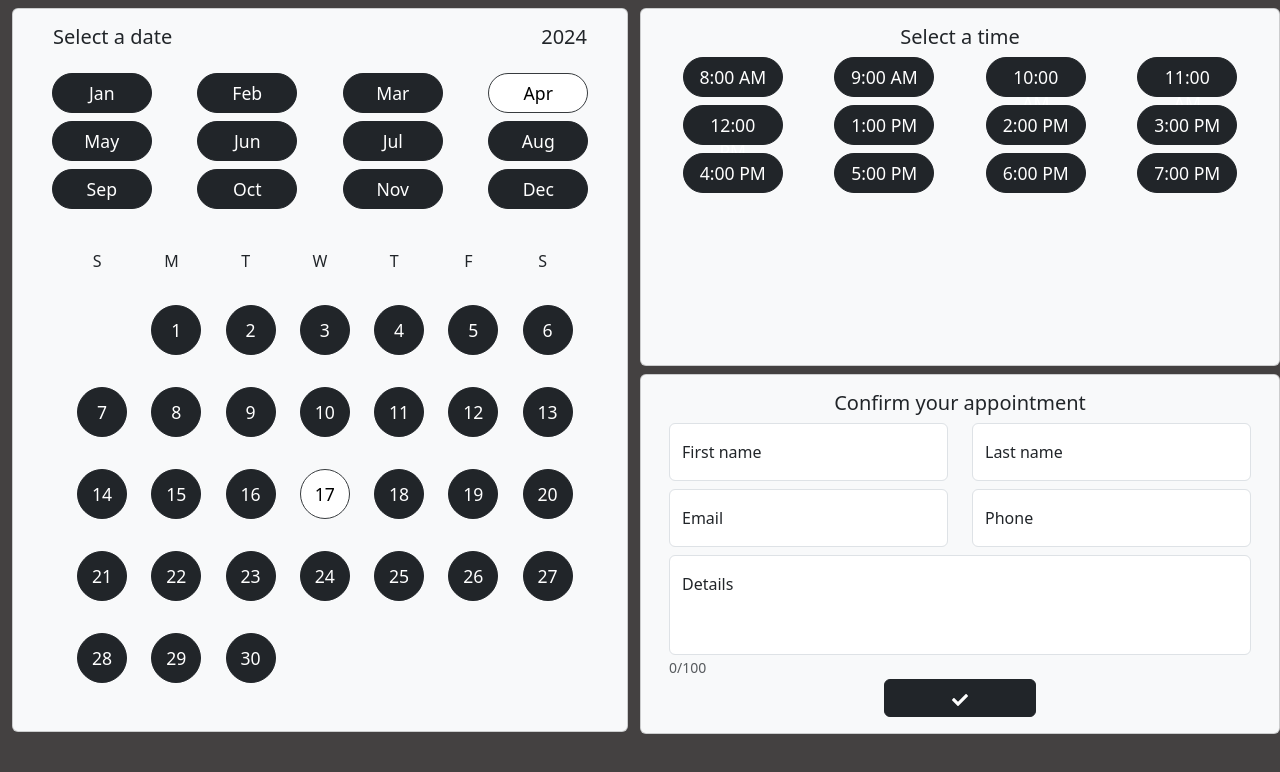
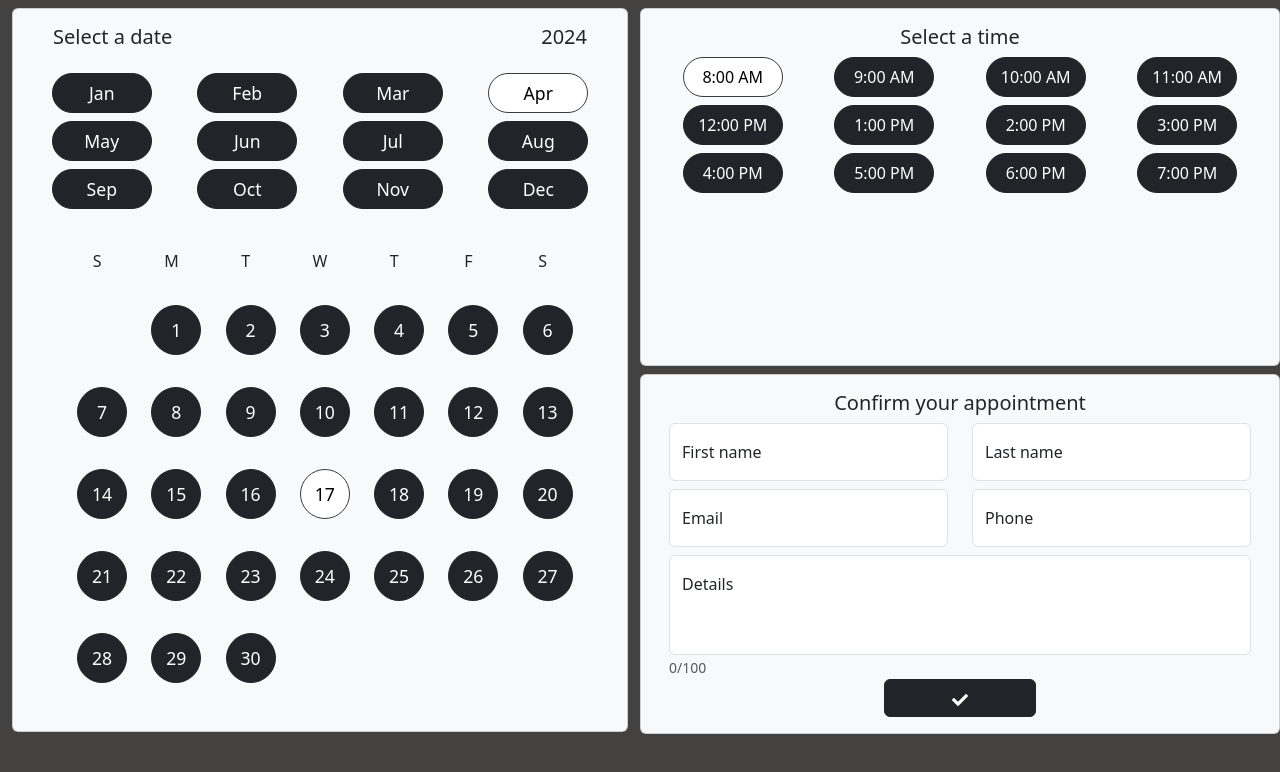
Before and after one commit to Booking-Management-System-App/booking-management-frontend, a React (Vite) app: page / in a window 1280 px wide. Shown: the top 772 px of the page. Built offline with nearby package versions, Linux system fonts and the light colour scheme.

Commit message:
Update time button state functionality + styling

```diff
--- a/src/components/TimeSelection.jsx
+++ b/src/components/TimeSelection.jsx
@@ -1,4 +1,4 @@
-//import { useState, useEffect } from 'react';
+import { useState } from 'react';
 //import api from '../api/axiosConfig';
 import '../styles/timeSelection.css';
 
@@ -8,6 +8,8 @@ import Button from 'react-bootstrap/Button';
 import Card from 'react-bootstrap/Card';
 
 function TimeSelection() {
+
+  const [selectedTime, setSelectedTime] = useState(0);
 
   const times = [
     "8:00 AM",
@@ -26,7 +28,7 @@ function TimeSelection() {
 
   return (
     <>
-      <Card bg="light" text="dark" className="dateSelectionCard mt-2">
+      <Card bg="light" text="dark" className="timeSelectionCard mt-2">
         <Card.Body>
           <Card.Title className="text-center">Select a time</Card.Title>
           <Row className="justify-content-center">
@@ -35,7 +37,8 @@ function TimeSelection() {
                   <Button
                     variant="dark"
                     text="light"
-                    className="monthButton"
+                    className={selectedTime === idx ? "timeButton active" : "timeButton"}
+                    onClick={() => setSelectedTime(idx)}
                   >
                     {time}
                   </Button>
--- a/src/styles/timeSelection.css
+++ b/src/styles/timeSelection.css
@@ -0,0 +1,15 @@
+.timeSelectionCard {
+  background-color: #D4E0E8;
+}
+
+.timeButton {
+    font-size: 1rem !important;
+    border-radius: 20px !important;
+    width: 100px;
+    height: 40px;
+}
+
+.timeButton.active {
+    background-color: white !important;
+    color: black !important;
+}
```
